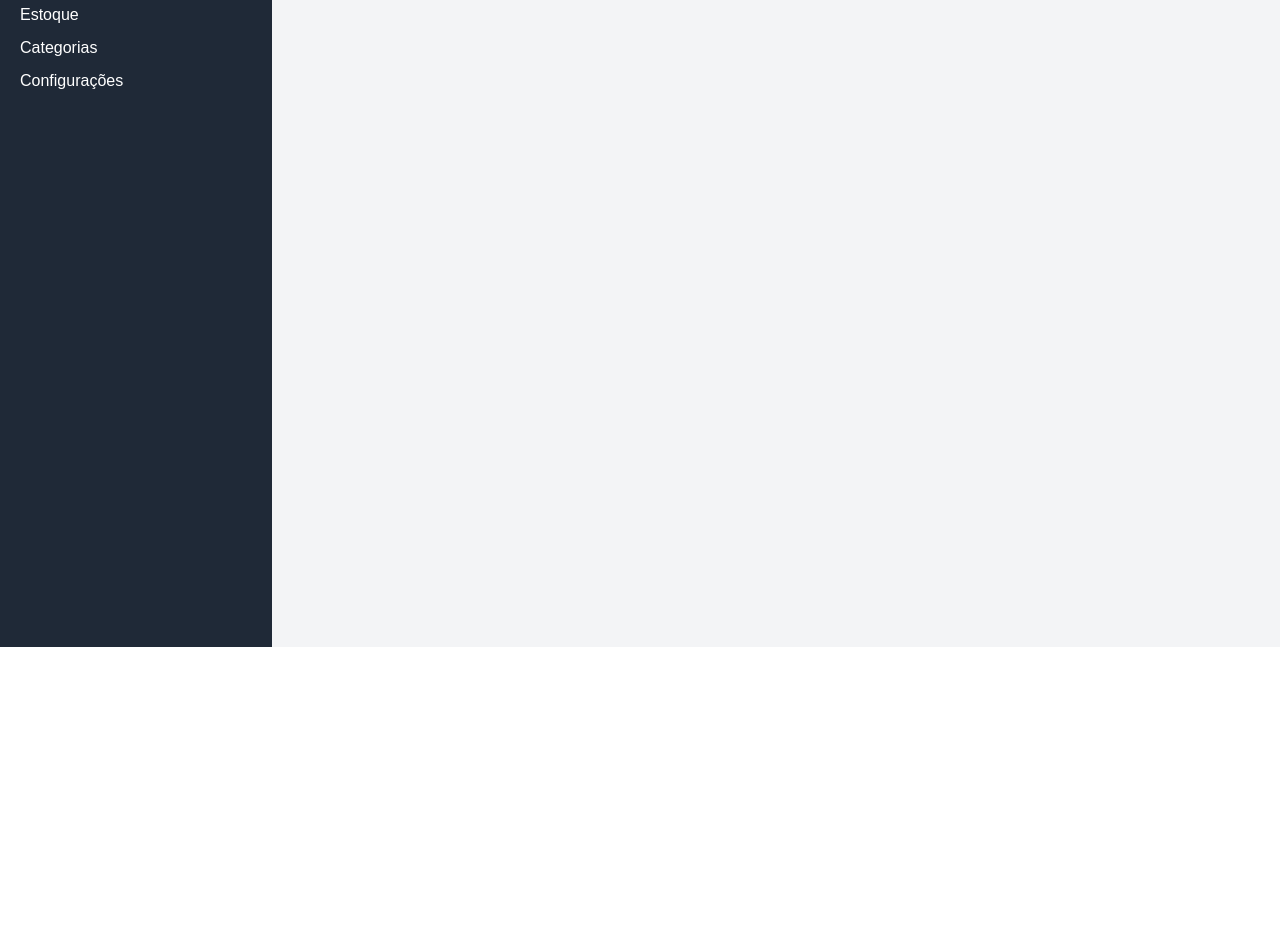
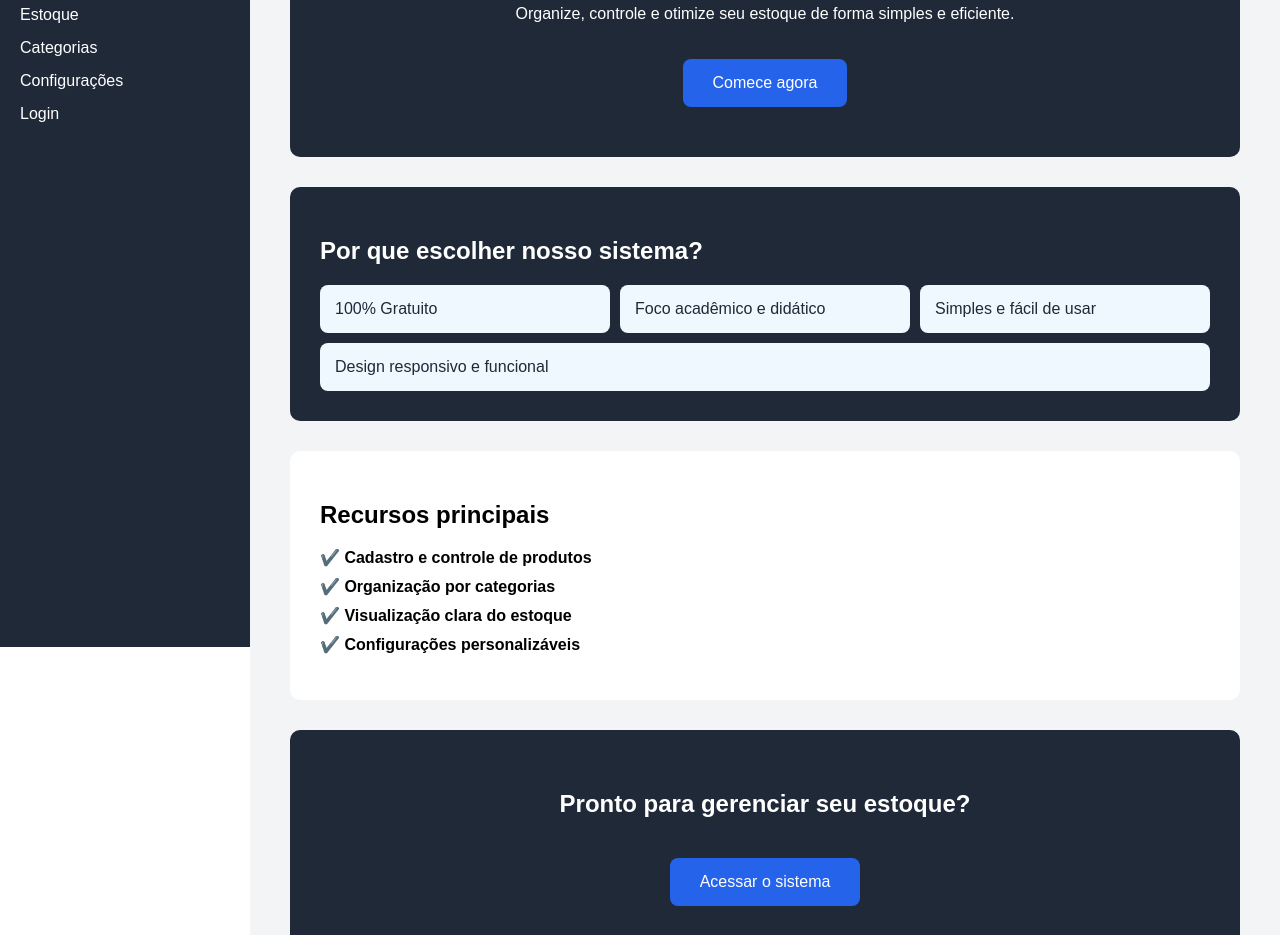
Before and after one commit to Mateushrocha/GerenciadorDeEstoque, a plain HTML site: page index.html in a window 1280 px wide. Shown: the part 153-1088 px from the top of the page. Before the commit the page ends 800 px from the top, so only its background shows below. Drawn offline with Linux system fonts and the light colour scheme.

Commit message:
atualizacao de ladingpage

```diff
--- /dev/null
+++ b/index.css
@@ -0,0 +1,71 @@
+/* Hero Section */
+.hero {
+    background-color: #1F2937;
+    color: white;
+    padding: 50px;
+    text-align: center;
+    border-radius: 10px;
+    margin-bottom: 30px;
+}
+
+.hero .highlight {
+    color: #2563EB;
+}
+
+.cta-button {
+    background-color: #2563EB;
+    color: white;
+    padding: 15px 30px;
+    text-decoration: none;
+    border-radius: 8px;
+    display: inline-block;
+    margin-top: 20px;
+    transition: background-color 0.3s ease;
+}
+
+.cta-button:hover {
+    background-color: #1E40AF;
+}
+
+/* Features Section */
+.features {
+    background-color: #fff;
+    padding: 30px;
+    border-radius: 10px;
+    margin-top: 30px;
+}
+
+.features ul {
+    list-style: none;
+    padding: 0;
+}
+
+.features li {
+    margin: 10px 0;
+    font-weight: bold;
+}
+
+/* Call to Action */
+.call-to-action {
+    background-color: #1F2937;
+    color: white;
+    padding: 40px;
+    text-align: center;
+    margin-top: 30px;
+    border-radius: 10px;
+}
+
+/* Ajuste na nossaSeção */
+.nossoSistema {
+    display: flex;
+    flex-wrap: wrap;
+    gap: 10px;
+}
+
+.nossoSistema div {
+    background-color: aliceblue;
+    color: #1F2937;
+    padding: 15px;
+    border-radius: 8px;
+    flex: 1 1 200px;
+}
--- a/index.html
+++ b/index.html
@@ -3,26 +3,56 @@
 <head>
     <meta charset="UTF-8">
     <meta name="viewport" content="width=device-width, initial-scale=1.0">
-    <title>Dashboard</title>
+    <title>Gerenciador de Estoque - Landing Page</title>
     <link rel="stylesheet" href="style.css">
 </head>
 <body>
-    <div class="container">
+
     <aside id="menuLateral">
-            <h1>Gerenciador de Tarefas</h1>
+        <h1>Gerenciador de Estoque</h1>
         <nav>
             <ul>
                 <li><a href="index.html">Dashboard</a></li>
                 <li><a href="gerenciador.html">Estoque</a></li>
                 <li><a href="#">Categorias</a></li>
                 <li><a href="#">Configurações</a></li>
+                <li><a href="#">Login</a></li>
             </ul>
         </nav>
     </aside>
+
     <main id="conteudoPrincipal">
-            <h2>Bem-vindo!</h2>
-            <p>Selecione uma opção no menu para começar.</p>
+        <section class="hero">
+            <h1>Bem-vindo ao <span class="highlight">Gerenciador de Estoque</span></h1>
+            <p>Organize, controle e otimize seu estoque de forma simples e eficiente.</p>
+            <a href="gerenciador.html" class="cta-button">Comece agora</a>
+        </section>
+
+        <section class="divNossoSistema">
+            <h2>Por que escolher nosso sistema?</h2>
+            <div class="nossoSistema">
+                <div>100% Gratuito</div>
+                <div>Foco acadêmico e didático</div>
+                <div>Simples e fácil de usar</div>
+                <div>Design responsivo e funcional</div>
+            </div>
+        </section>
+
+        <section class="features">
+            <h2>Recursos principais</h2>
+            <ul>
+                <li>✔️ Cadastro e controle de produtos</li>
+                <li>✔️ Organização por categorias</li>
+                <li>✔️ Visualização clara do estoque</li>
+                <li>✔️ Configurações personalizáveis</li>
+            </ul>
+        </section>
+
+        <section class="call-to-action">
+            <h2>Pronto para gerenciar seu estoque?</h2>
+            <a href="gerenciador.html" class="cta-button">Acessar o sistema</a>
+        </section>
     </main>
-    </div>
+
 </body>
 </html>
--- a/style.css
+++ b/style.css
@@ -1,24 +1,26 @@
 /* Reset básico */
-body {
+html, body {
+    height: 100%;
     margin: 0;
     padding: 0;
     font-family: Arial, sans-serif;
 }
 
-.container {
-    display: flex;
-    height: 100vh;
-}
-a{
+a {
     text-decoration: none;
 }
 
-/* Menu lateral  */
+/* Menu lateral fixo */
 #menuLateral {
-    width: 20%;
+    position: fixed;
+    top: 0;
+    left: 0;
+    width: 250px;
+    height: 100vh;
     background-color: #1F2937;
     color: white;
     padding: 20px;
+    box-sizing: border-box;
 }
 
 #menuLateral h1 {
@@ -37,7 +39,6 @@ a{
 
 #menuLateral a {
     color: white;
-    text-decoration: none;
 }
 
 #menuLateral a:hover {
@@ -45,70 +46,112 @@ a{
 }
 
 /* Conteúdo principal */
-#conteudoPrincipal {
-    width: 80%;
+main {
+    margin-left: 250px; /* espaço para o menu fixo */
     padding: 40px;
-    background-color: #f3f4f6; /* cinza claro */
+    background-color: #f3f4f6;
+    min-height: 100vh;
+    box-sizing: border-box;
 }
 
-#conteudoPrincipal h2 {
-    margin-top: 0;
+/* Hero Section */
+.hero {
+    background-color: #1F2937;
+    color: white;
+    padding: 50px;
+    text-align: center;
+    border-radius: 10px;
+    margin-bottom: 30px;
 }
 
-/* Gerenciador de tarefas */
-
-#gerenciador{
-    padding-left: 10px;
+.hero .highlight {
+    color: #2563EB;
 }
 
-#gerenciador h1{
+.cta-button {
+    background-color: #2563EB;
+    color: white;
+    padding: 15px 30px;
+    border-radius: 8px;
+    display: inline-block;
+    margin-top: 20px;
+    transition: background-color 0.3s ease;
+}
+
+.cta-button:hover {
+    background-color: #1E40AF;
+}
+
+/* Seção de benefícios */
+.divNossoSistema {
+    background-color: #1F2937;
+    color: white;
+    padding: 30px;
+    border-radius: 10px;
+    margin-top: 30px;
+}
+
+.nossoSistema {
+    display: flex;
+    flex-wrap: wrap;
+    gap: 10px;
+    margin-top: 15px;
+}
+
+.nossoSistema div {
+    background-color: aliceblue;
+    color: #1F2937;
+    padding: 15px;
+    border-radius: 8px;
+    flex: 1 1 200px;
+}
+
+/* Seção de recursos */
+.features {
+    background-color: #fff;
+    padding: 30px;
+    border-radius: 10px;
+    margin-top: 30px;
+}
+
+.features ul {
+    list-style: none;
+    padding: 0;
+}
+
+.features li {
+    margin: 10px 0;
+    font-weight: bold;
+}
+
+/* Call to Action */
+.call-to-action {
+    background-color: #1F2937;
+    color: white;
+    padding: 40px;
+    text-align: center;
+    margin-top: 30px;
+    border-radius: 10px;
+}
+
+/* Gerenciador */
+#gerenciador h2 {
     font-size: 2rem;
-    color: #1F2937; /* mesmo tom do menu, para consistência */
+    color: #1F2937;
     margin-bottom: 20px;
 }
 
-#gerenciador button{
-    background-color: #2563EB; /* azul forte (Tailwind blue-600) */
+/* Botão modal */
+.abrir-modal {
+    background-color: #2563EB;
     color: white;
     padding: 10px 20px;
-    font-size: 1rem;
-    border: none;
     border-radius: 8px;
     cursor: pointer;
-    transition: background-color 0.3s ease;
-}
-#gerenciador ul{
-    display: flex;
-}
-#gerenciador li{
-    list-style: none;
-}
-#gerenciador li :hover{
-    color: gray;
-}
-.gerenciadora{
-    text-decoration: none;
-    color: black;
-    margin: 15px;
-}
-
-/* css do modal */
-
-/* Estilo do botão */
-
-.abrir-modal {
-  background-color: #2563EB; /* azul forte (Tailwind blue-600) */
-    color: white;
-    padding: 10px 20px;
-    font-size: 1rem;
-    border: none;
-    border-radius: 8px;
-    cursor: pointer;
-    transition: background-color 0.3s ease;
     text-decoration: none;
 }
 
-/* Fundo do modal (overlay) */
+/* Modal */
 .modal {
     display: none;
     position: fixed;
@@ -118,13 +161,12 @@ a{
     width: 100%;
     height: 100%;
     overflow: auto;
-  background-color: rgba(0,0,0,0.5); /* Fundo escuro transparente */
+    background-color: rgba(0,0,0,0.5);
 }
 
-/* Conteúdo do modal */
 .modal-conteudo {
     background-color: #fff;
-  margin: 15% auto;            /* Centraliza na tela */
+    margin: 15% auto;
     padding: 20px;
     border-radius: 10px;
     width: 80%;
@@ -133,7 +175,6 @@ a{
     position: relative;
 }
 
-/* Botão de fechar */
 .fechar {
     position: absolute;
     top: 10px;
@@ -142,16 +183,11 @@ a{
     cursor: pointer;
 }
 
-.modal {
-  display: none;
-}
-
 .modal:target {
     display: block;
 }
 
-/* css da tabela */
-
+/* Tabela */
 #tabelaEstoque {
     width: 100%;
     border-collapse: collapse;
```
Also changed, not shown: gerenciador.html (+16 -26 lines). Lines whose indentation alone changed are shown as unchanged.
